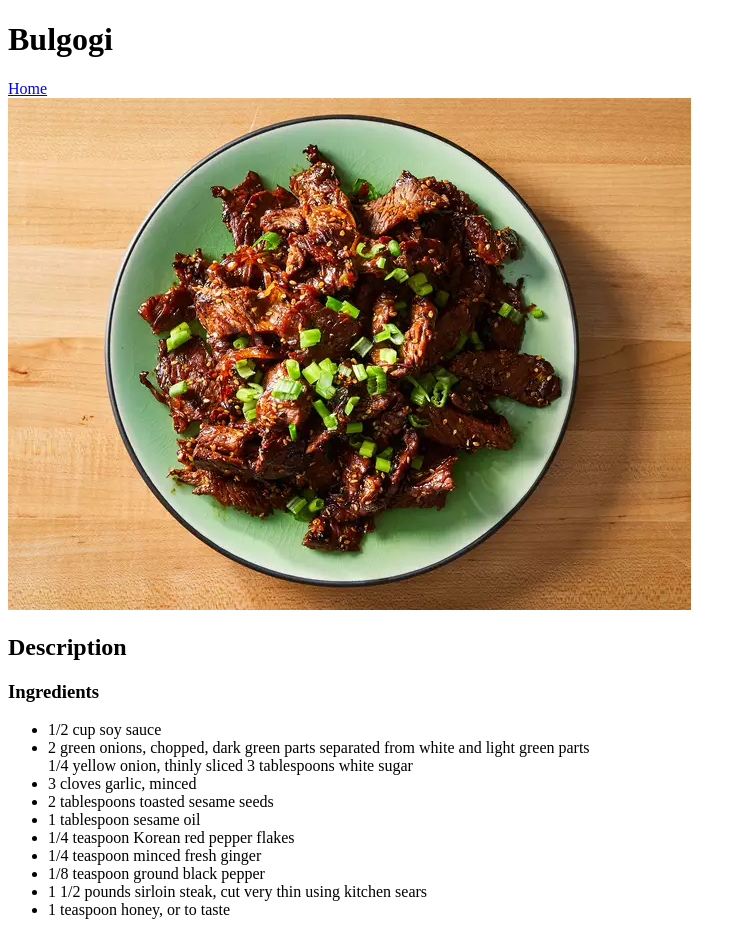
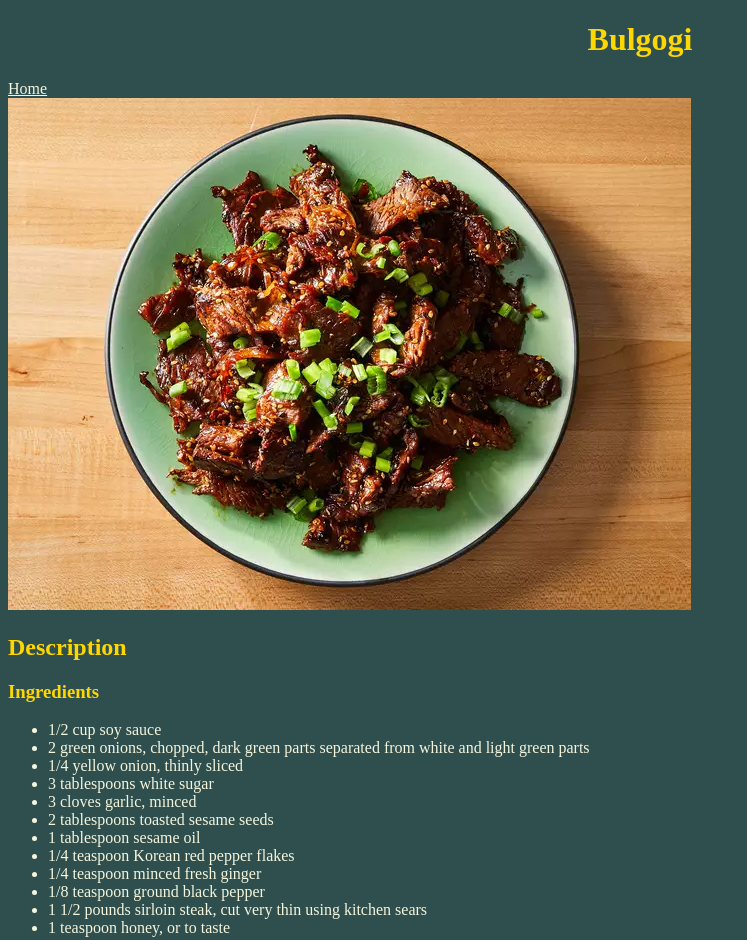
Before and after one commit to mgemzon/odin-recipes, a plain HTML site: page recipes/bulgogi.html in a window 1280 px wide. Shown: the top 940 px of the page, without its empty margins (0-747 px from the left). Drawn offline with Linux system fonts and the light colour scheme.

Commit message:
Add style to webpages

```diff
--- a/recipes/bulgogi.html
+++ b/recipes/bulgogi.html
@@ -3,10 +3,11 @@
     <head>
         <meta charset="UTF-8">
         <meta name="viewport" content="width=device-width, initial-scale=1.0">
+        <link rel="stylesheet" href="../styles/stylesheet.css">
         <title>Odin Recipes: Bulgogi</title>
     </head>
     <body>
-        <h1>Bulgogi</h1>
+        <h1 class="title">Bulgogi</h1>
         <a href="../index.html">Home</a><br>
         <img src="../images/bulgogi.webp" alt="Cooked beef bulgogi in a bowl">
         <h2>Description</h2>
@@ -14,8 +15,8 @@
         <ul>
             <li>1/2 cup soy sauce</li>
             <li>2 green onions, chopped, dark green parts separated from white and light green parts</li>
-            <l1>1/4 yellow onion, thinly sliced</l1>
-            <l1>3 tablespoons white sugar</l1>
+            <li>1/4 yellow onion, thinly sliced</li>
+            <li>3 tablespoons white sugar</li>
             <li>3 cloves garlic, minced</li>
             <li>2 tablespoons toasted sesame seeds</li>
             <li>1 tablespoon sesame oil</li>
--- /dev/null
+++ b/styles/stylesheet.css
@@ -0,0 +1,15 @@
+* {
+    background-color: darkslategrey;
+}
+
+.title {
+    text-align: center;
+}
+
+h1, h2, h3 {
+    color: gold;
+}
+
+li, a, p {
+    color: beige;
+}
```
Also changed, not shown: index.html (+2 -1 lines), recipes/chicken-curry.html (+2 -1 lines), recipes/pork-adobo.html (+2 -1 lines).
